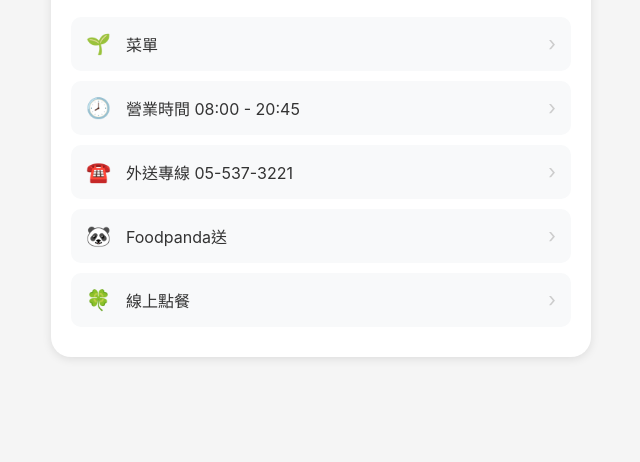
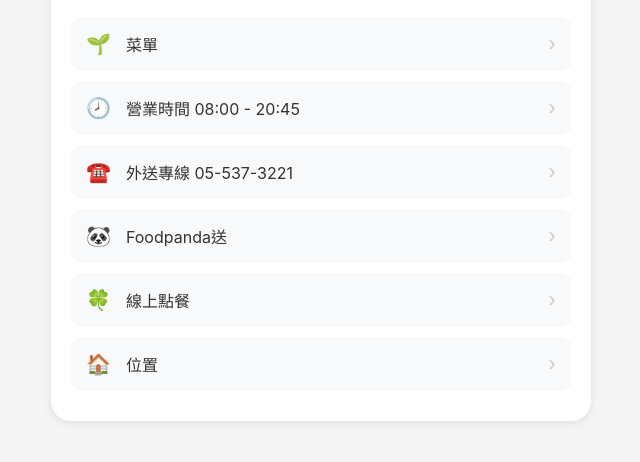
Before and after one commit to ChangYuHsi/ChangYuHsi.github.io, a plain HTML site: page index.html in a window 1280 px wide. Shown: the part 258-720 px from the top of the page, without its empty margins (319-959 px from the left). Drawn offline with Linux system fonts and the light colour scheme.

Commit message:
index.html

```diff
--- a/index.html
+++ b/index.html
@@ -117,6 +117,12 @@
             <span class="menu-text">線上點餐</span>
             <span class="arrow">›</span>
         </a>
+
+        <a href="https://maps.app.goo.gl/6kbVYmLC19L5HXfM7" class="menu-item" target="_blank">
+            <span class="menu-icon">🏠</span>
+            <span class="menu-text">位置</span>
+            <span class="arrow">›</span>
+        </a>
     </div>
 </body>
 </html>
```
